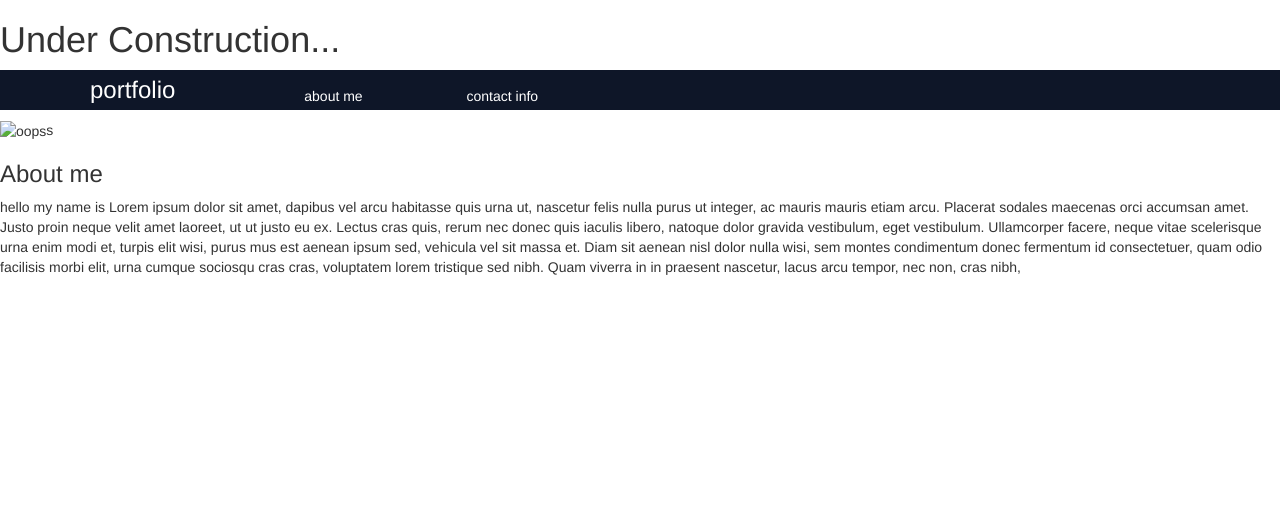
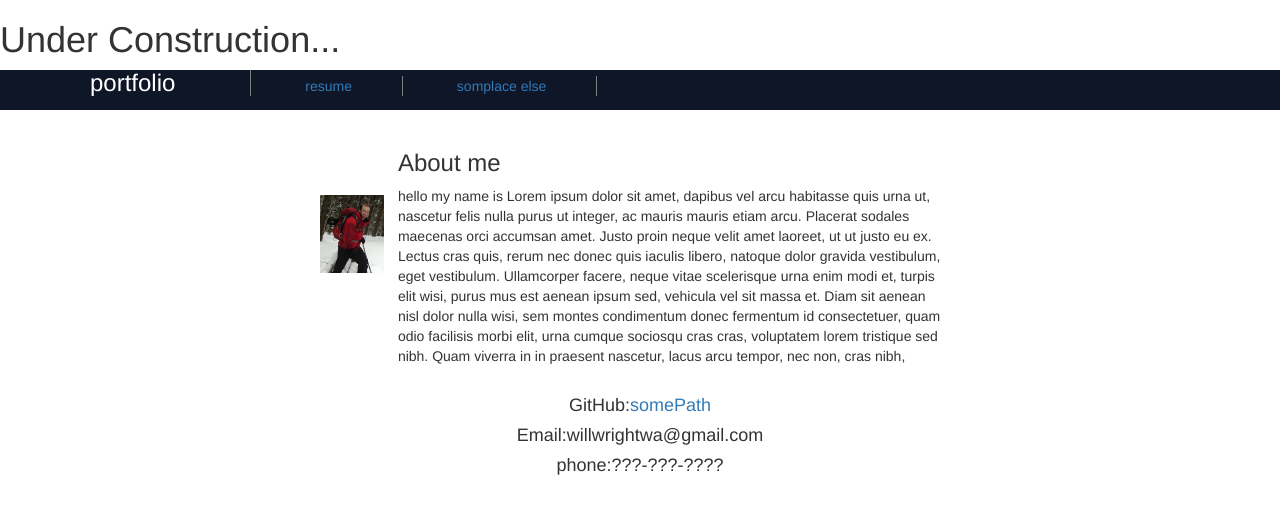
Before and after one commit to Will-Wrightwa/Portfolio, a plain HTML site: page index.html in a window 1280 px wide. Drawn offline with nearby package versions, Linux system fonts and the light colour scheme.

Commit message:
added profile img

```diff
--- a/css/style.css
+++ b/css/style.css
@@ -9,12 +9,26 @@
             display: inline-block;
             color: white;
             position: relative;
-            padding:0px 25px;
-            top: 50%;
-            transform: translateY(-50%);
             padding:0px 50px;
+            border-right: solid gray 1px;
         }
         #header li h3{
             margin: 0px;
             padding-right: 25px;
         }
+    img{
+        width:10%;
+        vertical-align: top;
+        margin-top: 75px;
+    }
+    #about_me{
+        display: inline-block;
+        width:89%;
+        padding:10px;
+    }
+    #main_area{
+            padding: 0 25%;
+        }
+        #contacts{
+            text-align: center;
+        }
--- a/index.html
+++ b/index.html
@@ -16,21 +16,23 @@
 
             <ul id="header">
                 <li><h3>portfolio</h3></li>
-                <li>about me</li>
-                <li>contact info</li>
+                <li><a href="#">resume</a></li>
+                <li><a href="#">somplace else</a></li>
             </ul>
-            <div class="main_area">
+            <div id="main_area">
 
 
-                <img src="#" alt="oops" id="mugshot"/>s
+                <img src="img/profile.jpg" alt="oops" id="mugshot"/>
                 <div id="about_me">
                     <h3>About  me</h3>
                     <p>
                         hello my name is Lorem ipsum dolor sit amet, dapibus vel arcu habitasse quis urna ut, nascetur felis nulla purus ut integer, ac mauris mauris etiam arcu. Placerat sodales maecenas orci accumsan amet. Justo proin neque velit amet laoreet, ut ut justo eu ex. Lectus cras quis, rerum nec donec quis iaculis libero, natoque dolor gravida vestibulum, eget vestibulum. Ullamcorper facere, neque vitae scelerisque urna enim modi et, turpis elit wisi, purus mus est aenean ipsum sed, vehicula vel sit massa et. Diam sit aenean nisl dolor nulla wisi, sem montes condimentum donec fermentum id consectetuer, quam odio facilisis morbi elit, urna cumque sociosqu cras cras, voluptatem lorem tristique sed nibh. Quam viverra in in praesent nascetur, lacus arcu tempor, nec non, cras nibh,
                     </p>
                 </div>
-                <div id="main">
-
+                <div id="contacts">
+                    <h4>GitHub:<a href="#">somePath</a></h4>
+                    <h4>Email:willwrightwa@gmail.com</h4>
+                    <h4>phone:???-???-????</h4>
                 </div>
             </div>
 
```
Also changed, not shown: img/profile.jpg (added), js/app.js (line endings or trailing spaces).
